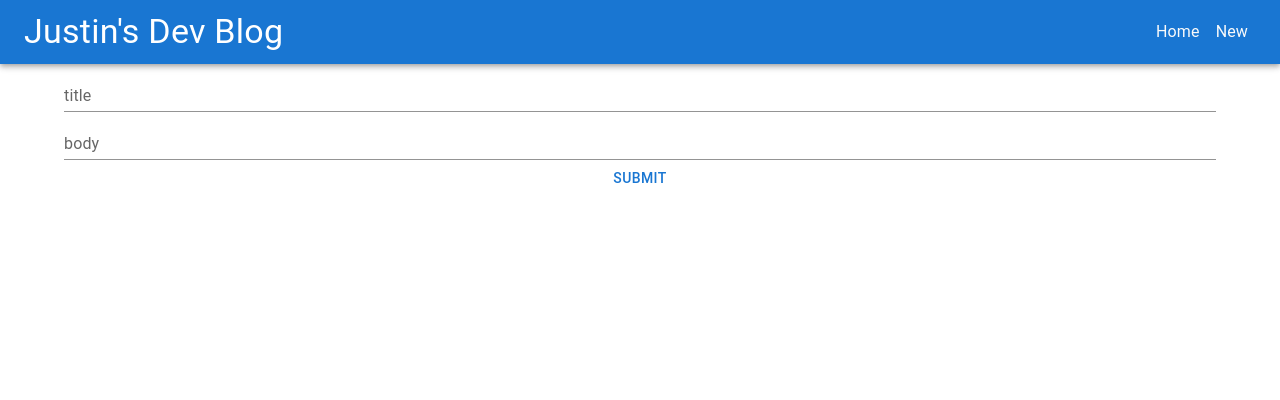
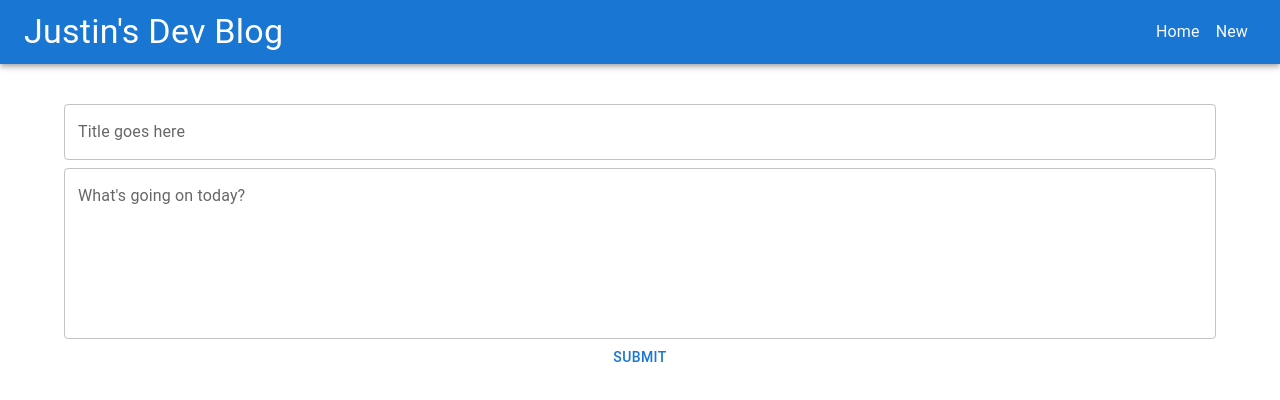
Before and after one commit to justinkim2015/personal-blog, a React (Create React App) app in the folder frontend/: page /new in a window 1280 px wide. Shown: the top 400 px of the page. Built offline with nearby package versions, Linux system fonts and the light colour scheme.

Commit message:
Restyle input for new post

```diff
--- a/frontend/src/new_post/NewPost.js
+++ b/frontend/src/new_post/NewPost.js
@@ -1,6 +1,6 @@
 import { Container } from "@mui/system";
 import { TextField, Button } from "@mui/material";
-import { useEffect, useState } from "react";
+import { useState } from "react";
 import { useNavigate } from "react-router-dom";
 import "../basestyles/newpost.css";
 
@@ -40,19 +40,20 @@ const NewPost = () => {
   };
 
   return (
-    <Container>
+    <Container sx={{mt: 4}}>
       <form className="post-form">
         <TextField
           id="title"
-          label="title"
-          variant="standard"
+          label="Title goes here"
           onChange={handleChange}
+          sx={{my: 1}}
         ></TextField>
         <TextField
           id="body"
-          label="body"
-          variant="standard"
+          label="What's going on today?"
           onChange={handleChange}
+          multiline
+          rows={6}
         ></TextField>
 
         <Button onClick={handleSubmit}>Submit</Button>
```
